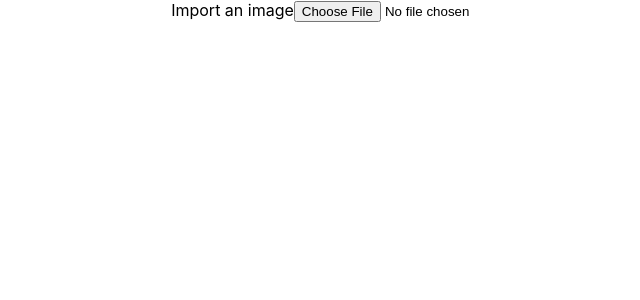
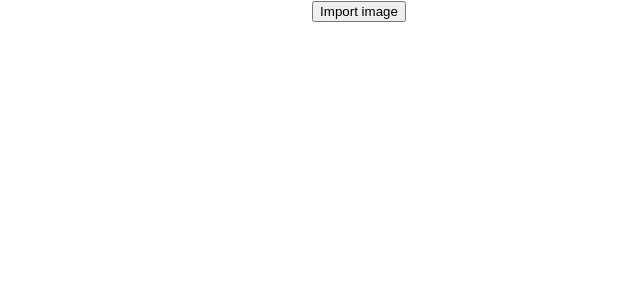
Before and after one commit to ja-martinez/photo-border, a React (Create React App) app: page / in a window 1280 px wide. Shown: the top 300 px of the page, without its empty margins (281-921 px from the left). Built offline with nearby package versions, Linux system fonts and the light colour scheme.

Commit message:
circumvent default file input styling with button

```diff
--- a/src/Components/Editor.js
+++ b/src/Components/Editor.js
@@ -13,7 +13,7 @@ can we check browser to only do canvas area limit on safari and iphone?
 import { useState } from "react";
 import useCanvas from "../hooks/useCanvas";
 import ExportButton from "./ExportButton";
-import ImageInput from "./ImageInput";
+import ImportButton from "./ImportButton";
 import ColorPicker from "./ColorPicker";
 import AspectRatioInput from "./AspectRatioInput";
 import AdditionalBorderInput from "./AdditionalBorderInput";
@@ -54,7 +54,7 @@ function Editor({ image, onFileChange }) {
           setAdditionalBorder={setAdditionalBorder}
         />
         <ExportButton onExport={onExport} />
-        <ImageInput onFileChange={onFileChange}>Change Image</ImageInput>
+        <ImportButton onFileChange={onFileChange}>Change Image</ImportButton>
       </div>
     </div>
   );
--- a/src/Components/ImageInput.js
+++ /dev/null
@@ -1,20 +0,0 @@
-/*
-To style, look at https://developer.mozilla.org/en-US/docs/Web/API/File_API/Using_files_from_web_applications#using_hidden_file_input_elements_using_the_click_method
-
-*/
-
-function ImageInput({ onFileChange, children }) {
-  return (
-    <div>
-      <label htmlFor="image">{children}</label>
-      <input
-        type="file"
-        name="image"
-        accept="image/*"
-        onChange={onFileChange}
-      />
-    </div>
-  );
-}
-
-export default ImageInput;
--- /dev/null
+++ b/src/Components/ImportButton.js
@@ -0,0 +1,23 @@
+import { useRef } from "react";
+
+function ImportButton({ onFileChange, children }) {
+  const fileInputRef = useRef(null);
+
+  return (
+    <>
+      <input
+        type="file"
+        name="image"
+        accept="image/*"
+        style={{display: 'none'}}
+        ref={fileInputRef}
+        onChange={onFileChange}
+      />
+      <button onClick={() => fileInputRef.current.click()}>
+        {children}
+      </button>
+    </>
+  );
+}
+
+export default ImportButton;
--- a/src/Components/InitialPage.js
+++ b/src/Components/InitialPage.js
@@ -1,9 +1,9 @@
-import ImageInput from "./ImageInput";
+import ImportButton from "./ImportButton";
 
 function InitialPage({onFileChange, isLoading}) {
   return (
     <div className="initial-page">
-      <ImageInput onFileChange={onFileChange}>Import an image</ImageInput>
+      <ImportButton onFileChange={onFileChange}>Import image</ImportButton>
       {isLoading && <p>Loading Image...</p>}
     </div>
   )
```
Also changed, not shown: src/Components/ExportButton.js (+3 -7 lines).
